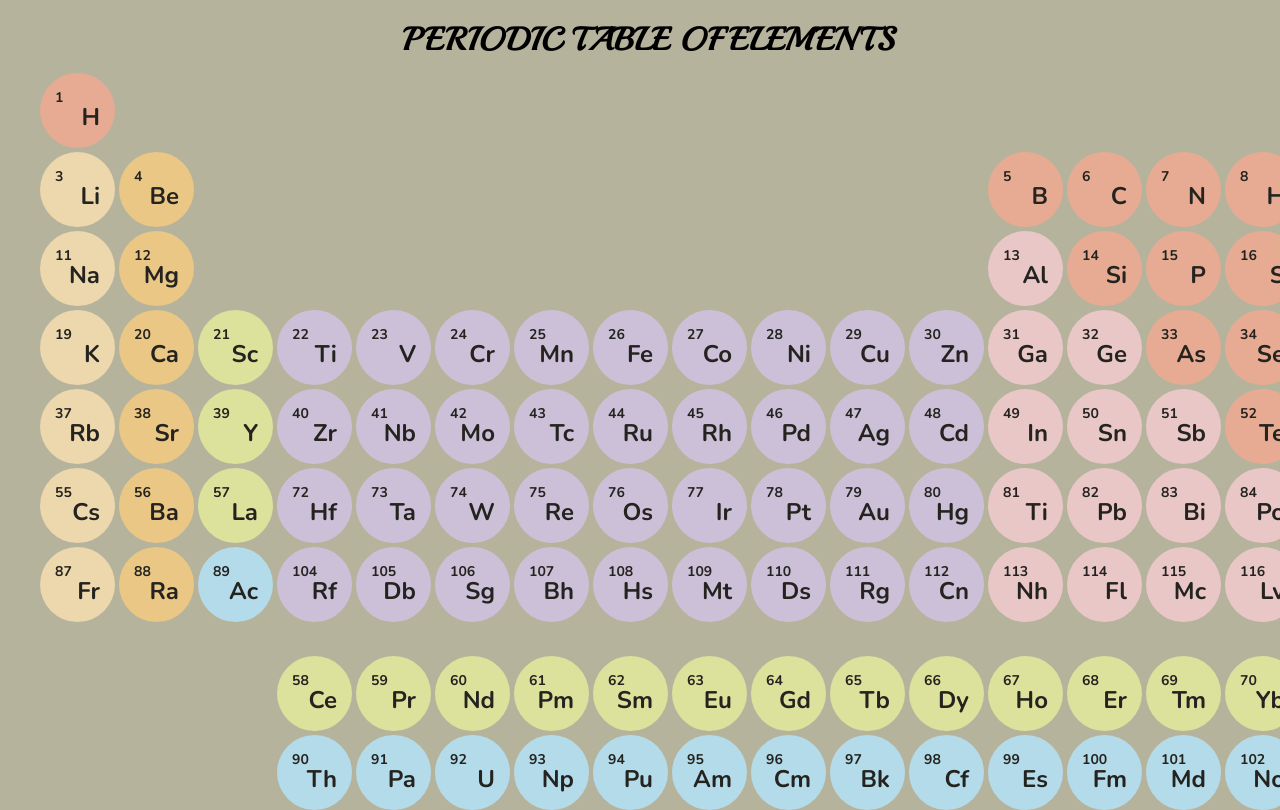
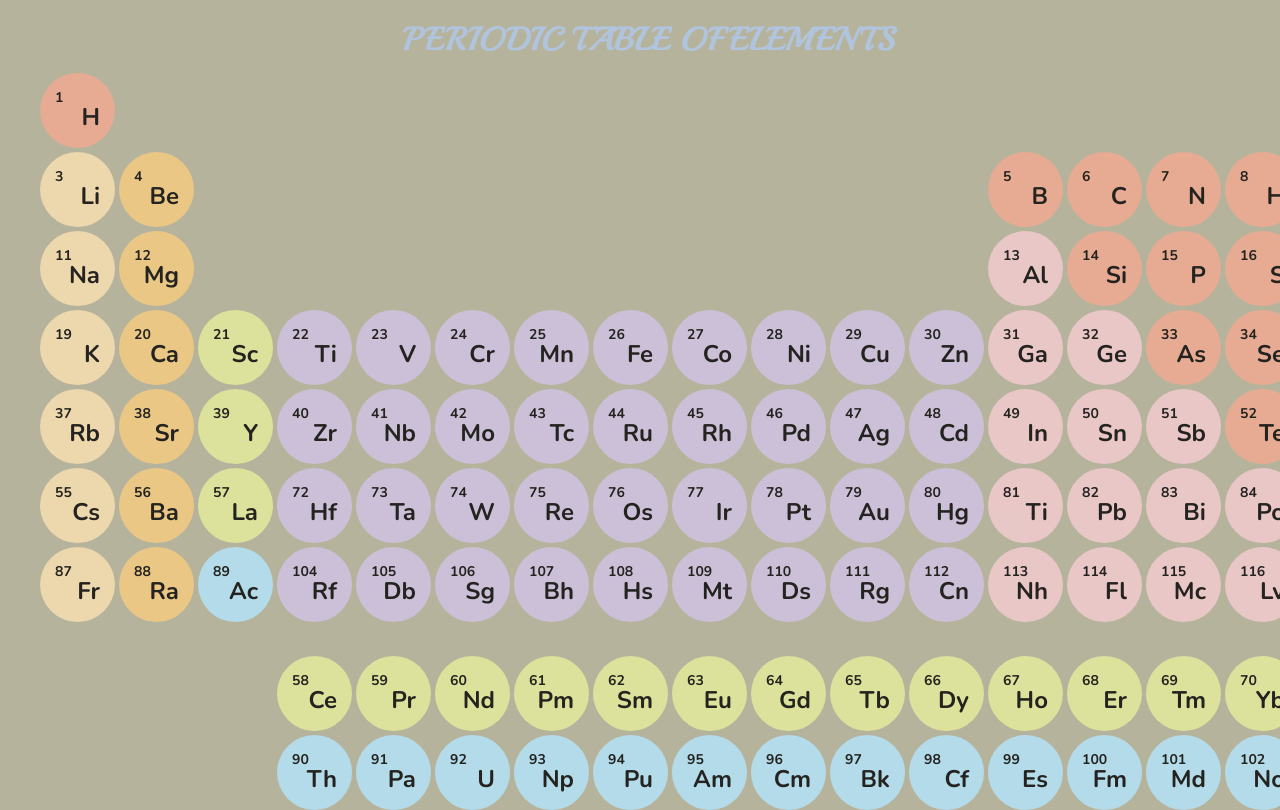
Before and after one commit to ifeanyiotiwa-hub/css-grid-task-periodic-table, a plain HTML site: page index.html in a window 1280 px wide. Shown: the top 810 px of the page. Drawn offline with nearby package versions, Linux system fonts and the light colour scheme.

Commit message:
Updated text color

```diff
--- a/styles.css
+++ b/styles.css
@@ -18,7 +18,7 @@ header {
     width: 100;
     height: 15%;
     border: 1px solid #e7e3c100;
-    color: black;
+    color: lightsteelblue;
     margin: -10px -10px 0 -10px;
 }
 
```
